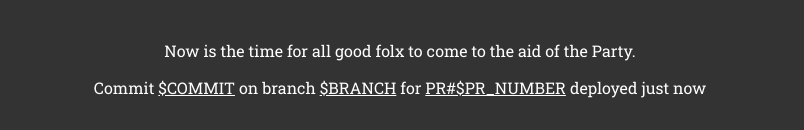
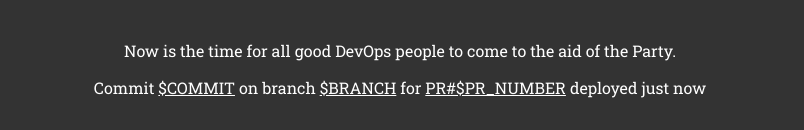
Before and after one commit to thinkcompany/netlify-static, a website: page src/index.html in a window 1280 px wide. Shown: the part 188-318 px from the top of the page, without its empty margins (240-1044 px from the left). Drawn offline with Linux system fonts and the light colour scheme; files that its build step writes are made by us from their sources; files whose address does not match are found by name.

Commit message:
folx out, devops in

```diff
--- a/src/index.html
+++ b/src/index.html
@@ -12,7 +12,7 @@
   <div class="wrapper">
     <div class="header">
       <h1>Deployment with Netlify</h1>
-      <p>Now is the time for all good folx to come to the aid of the Party.</p>
+      <p>Now is the time for all good DevOps people to come to the aid of the Party.</p>
       <p class="watermark">
         <!-- commit -->Commit <a href="https://github.com/thinkcompany/netlify-static/commit/$COMMIT">$COMMIT</a><!-- /commit -->
         <!-- branch -->on branch <a href="https://github.com/thinkcompany/netlify-static/tree/$BRANCH">$BRANCH</a><!-- /branch -->
```
